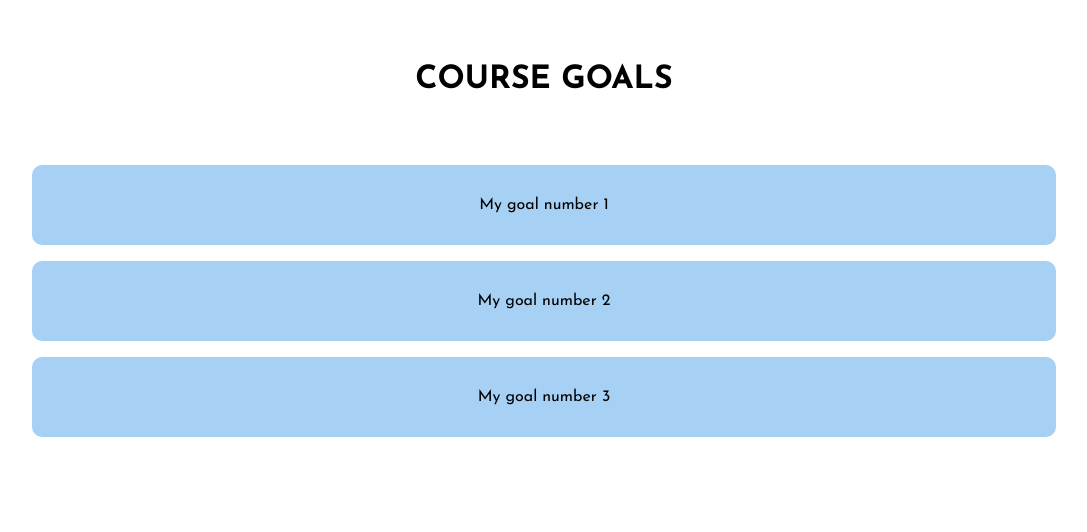
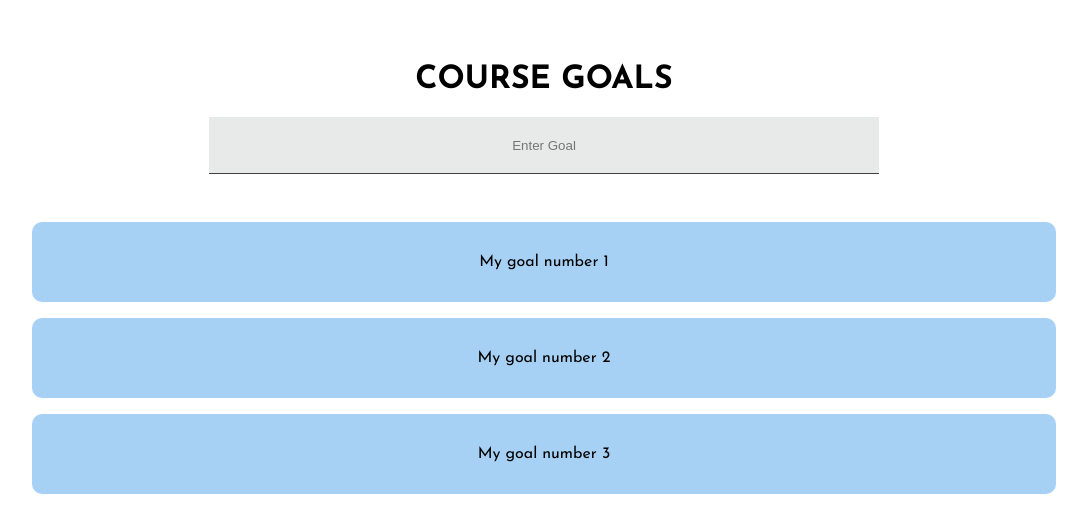
Before and after one commit to praditha-b/goal-list, a React (Create React App) app in the folder frontend/: page / in a window 1280 px wide. Shown: the top 532 px of the page, without its empty margins (96-1183 px from the left). Built offline with nearby package versions, Linux system fonts and the light colour scheme.

Commit message:
added text form

```diff
--- a/frontend/src/components/GoalList/GoalList.css
+++ b/frontend/src/components/GoalList/GoalList.css
@@ -1,3 +1,8 @@
+.goalListContainer{
+    font-family: "Josefin Sans", sans-serif;
+}
+
+
 .goalList li
 {
     list-style: none;
@@ -6,7 +11,7 @@
     background-color: rgb(167, 209, 244);
     text-align: center;
     margin:1em 6em;
-    font-family: "Josefin Sans", sans-serif;
+
 }
 .goalList{
 
@@ -14,3 +19,17 @@
     padding: 2em 2em;
 
 }
+.inputGoal{
+    border: none;
+    border-bottom: solid rgb(65, 64, 64) 1px;
+    background-color: rgb(232, 234, 234);
+    width: 50em;
+    height: 4em;
+    text-align: center;
+}
+
+.inputForm{
+    display: grid;
+    place-items: center;
+
+}
--- a/frontend/src/components/GoalList/GoalList.js
+++ b/frontend/src/components/GoalList/GoalList.js
@@ -5,7 +5,11 @@ import './GoalList.css';
 const GoalList = props  => {
     console.log(props.goals)
     return (
-        <div>
+        <div className='goalListContainer'>
+        <form className='inputForm'>
+
+            <input className='inputGoal' type='text' placeholder='Enter Goal'></input>
+        </form>
         <ul className='goalList'>
         {
             props.goals.map(goal => <li key={goal.id}>{goal.text}</li>)
```
